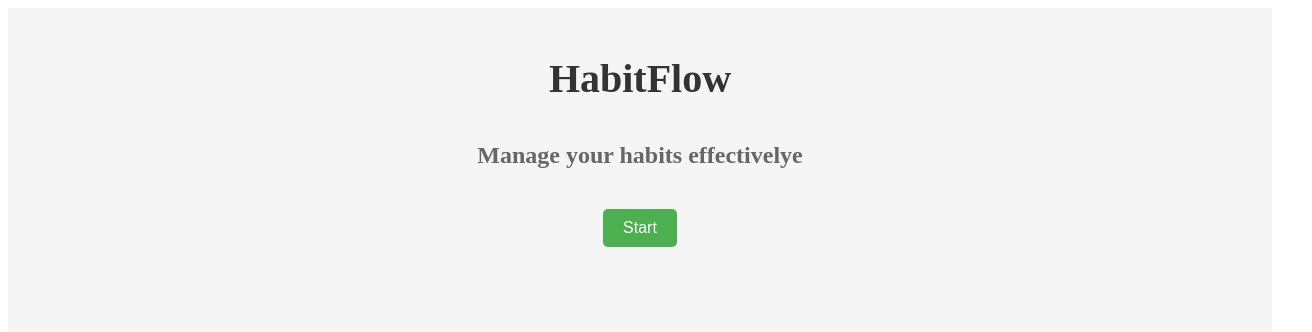
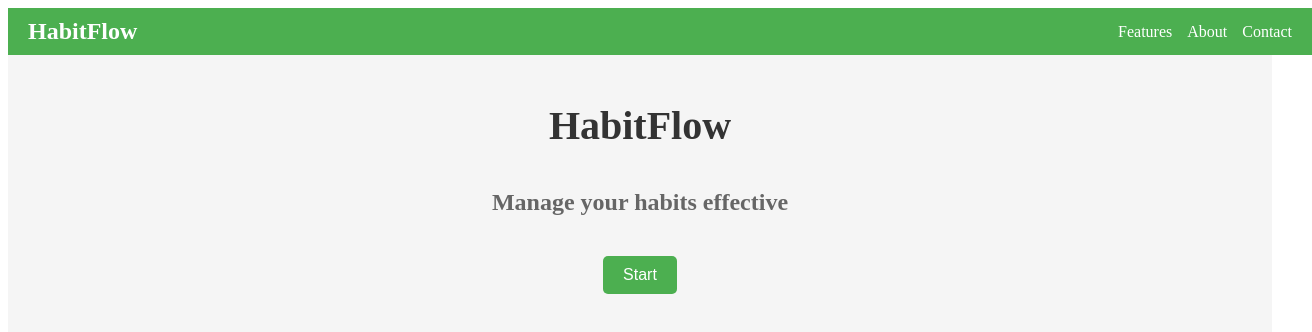
Before and after one commit to kblaszki/habit-flow, a React (Vite) app in the folder client/: page / in a window 1280 px wide. Shown: the top 332 px of the page, 1312 px wide, since content can reach past the window. Built offline with nearby package versions, Linux system fonts and the light colour scheme.

Commit message:
Create Navbar.

```diff
--- /dev/null
+++ b/client/src/components/Navbar.jsx
@@ -0,0 +1,46 @@
+import styled from 'styled-components';
+
+const Nav = styled.nav`
+  width: 100%;
+  background-color: #4CAF50;
+  padding: 10px 20px;
+  display: flex;
+  justify-content: space-between;
+  align-items: center;
+`;
+
+const Logo = styled.div`
+  font-size: 1.5em;
+  color: white;
+  font-weight: bold;
+`;
+
+const NavLinks = styled.div`
+  display: flex;
+  gap: 15px;
+`;
+
+const NavLink = styled.a`
+  color: white;
+  text-decoration: none;
+  font-size: 1em;
+
+  &:hover {
+    text-decoration: underline;
+  }
+`;
+
+const Navbar = () => {
+  return (
+    <Nav>
+      <Logo>HabitFlow</Logo>
+      <NavLinks>
+        <NavLink href="#features">Features</NavLink>
+        <NavLink href="#about">About</NavLink>
+        <NavLink href="#contact">Contact</NavLink>
+      </NavLinks>
+    </Nav>
+  );
+};
+
+export default Navbar;
--- a/client/src/pages/Home.jsx
+++ b/client/src/pages/Home.jsx
@@ -1,4 +1,5 @@
 import styled from 'styled-components';
+import Navbar from '../components/Navbar';
 
 const Container = styled.div`
   display: flex;
@@ -37,11 +38,14 @@ const Button = styled.button`
 
 const HomePage = () => {
   return (
-    <Container>
-      <Title>HabitFlow</Title>
-      <Subtitle>Manage your habits effectivelye</Subtitle>
-      <Button>Start</Button>
-    </Container>
+    <>
+      <Navbar />
+      <Container>
+        <Title>HabitFlow</Title>
+        <Subtitle>Manage your habits effective</Subtitle>
+        <Button>Start</Button>
+      </Container>
+    </>
   );
 };
 
```
